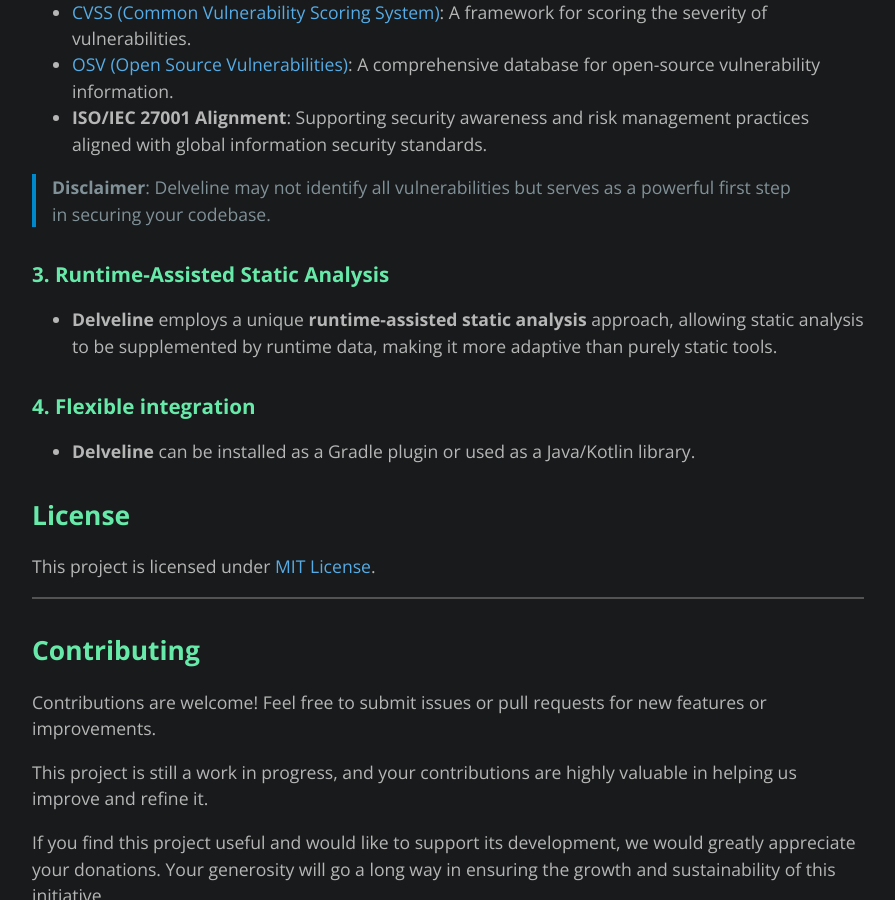
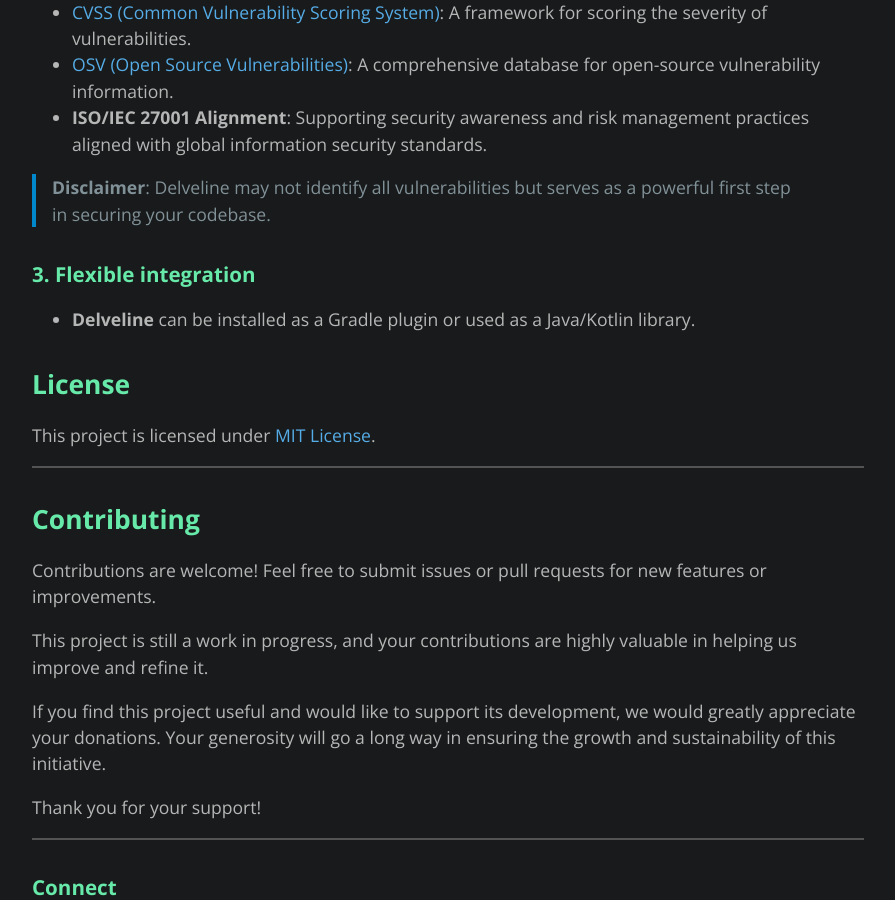
Before and after one commit to delvelin/delvelin.github.io, a Jekyll site: the page built from index.md, in a window 1280 px wide and 900 px high, scrolled down 2390 px. Shown: the whole window, without its empty margins (192-1087 px from the left). Built offline with Jekyll 4.4.1, drawn with Linux system fonts in a browser that asks for light colours.

Commit message:
update index md

```diff
--- a/index.md
+++ b/index.md
@@ -42,10 +42,10 @@
 > **Disclaimer**: Delveline may not identify all vulnerabilities but serves as a powerful first step in securing your codebase.
 
 
-### **3. Runtime-Assisted Static Analysis**
-- **Delveline** employs a unique **runtime-assisted static analysis** approach, allowing static analysis to be supplemented by runtime data, making it more adaptive than purely static tools.
+<!-- ### **3. Runtime-Assisted Static Analysis**
+- **Delveline** employs a unique **runtime-assisted static analysis** approach, allowing static analysis to be supplemented by runtime data, making it more adaptive than purely static tools. -->
 
-### **4. Flexible integration**
+### **3. Flexible integration**
 - **Delveline** can be installed as a Gradle plugin or used as a Java/Kotlin library.
 
 
```
